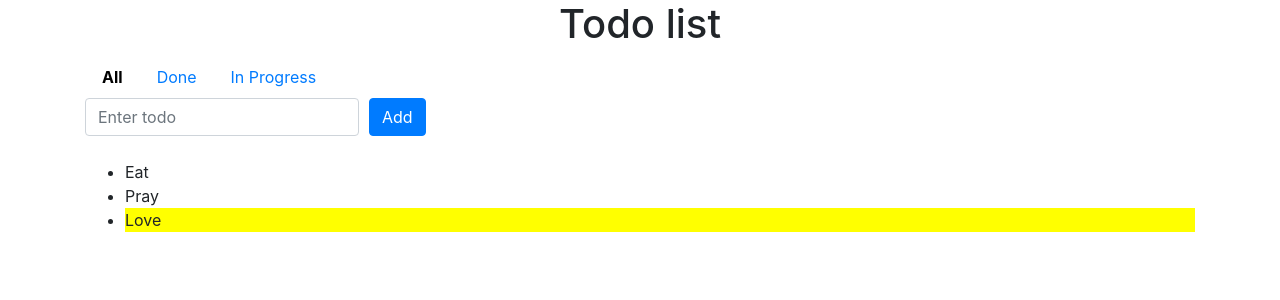
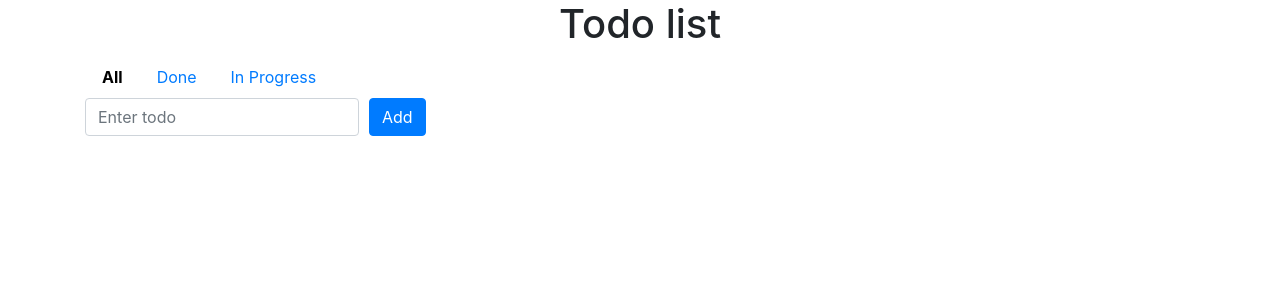
Before and after one commit to sniffy1988/todoreact, a React (Create React App) app: page / in a window 1280 px wide. Shown: the top 300 px of the page. Built offline with nearby package versions, Linux system fonts and the light colour scheme.

Commit message:
change status

```diff
--- a/src/App.js
+++ b/src/App.js
@@ -5,20 +5,7 @@ import  ToDoList from './components/list/ToDoList';
 
 class App extends Component {
     state = {
-        items: [
-            {
-                value: 'Eat',
-                status: 'active'
-            },
-            {
-                value: 'Pray',
-                status: 'active'
-            },
-            {
-                value: 'Love',
-                status: 'done'
-            }
-        ],
+        items: [],
         activeFilter: null
     };
 
@@ -37,7 +24,15 @@ class App extends Component {
     };
 
     changeStatus = (value) => {
-        console.log(value);
+        let index = this.state.items.findIndex((item) => item.value === value);
+        if(index !== -1) {
+            this.setState(({items}) => {
+                items[index].status = items[index].status === 'done'? 'active' : 'done';
+                return {
+                    items
+                }
+            })
+        }
     };
 
     onAdd = (data)=> {
```
